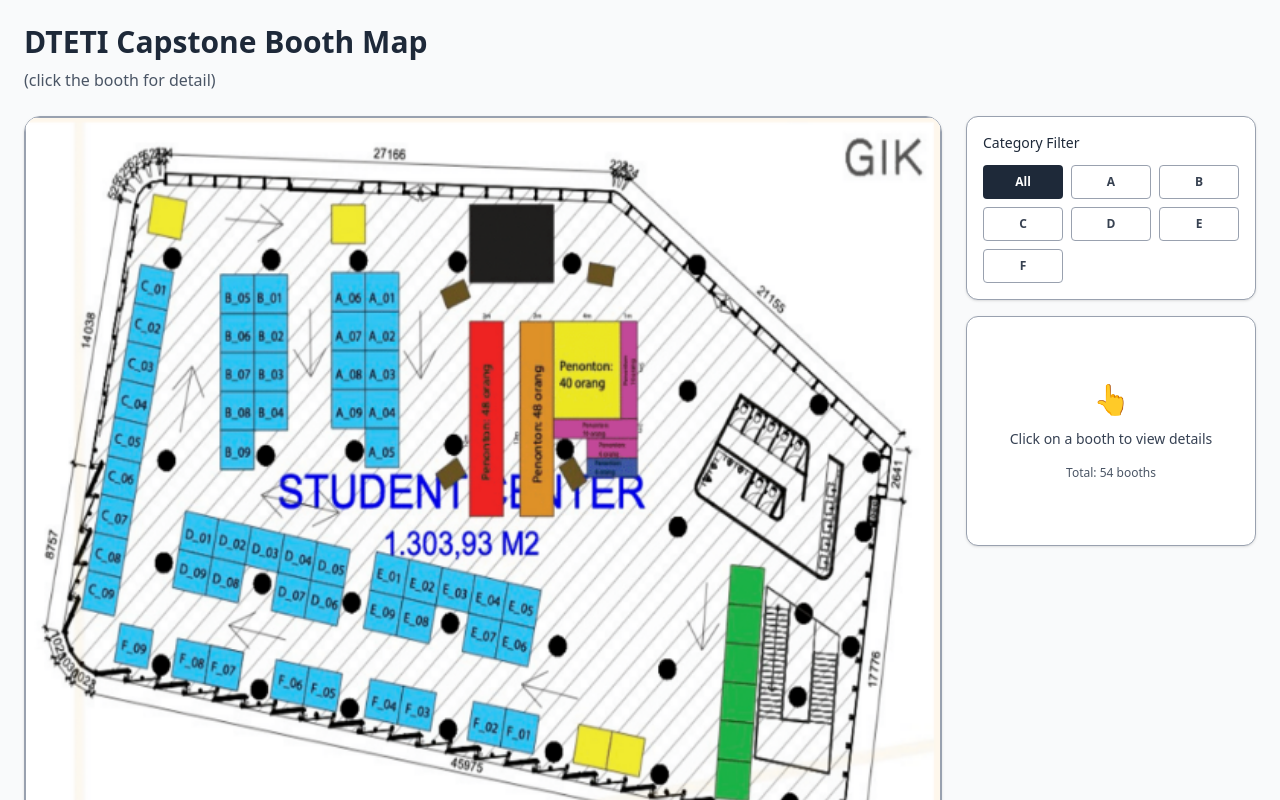
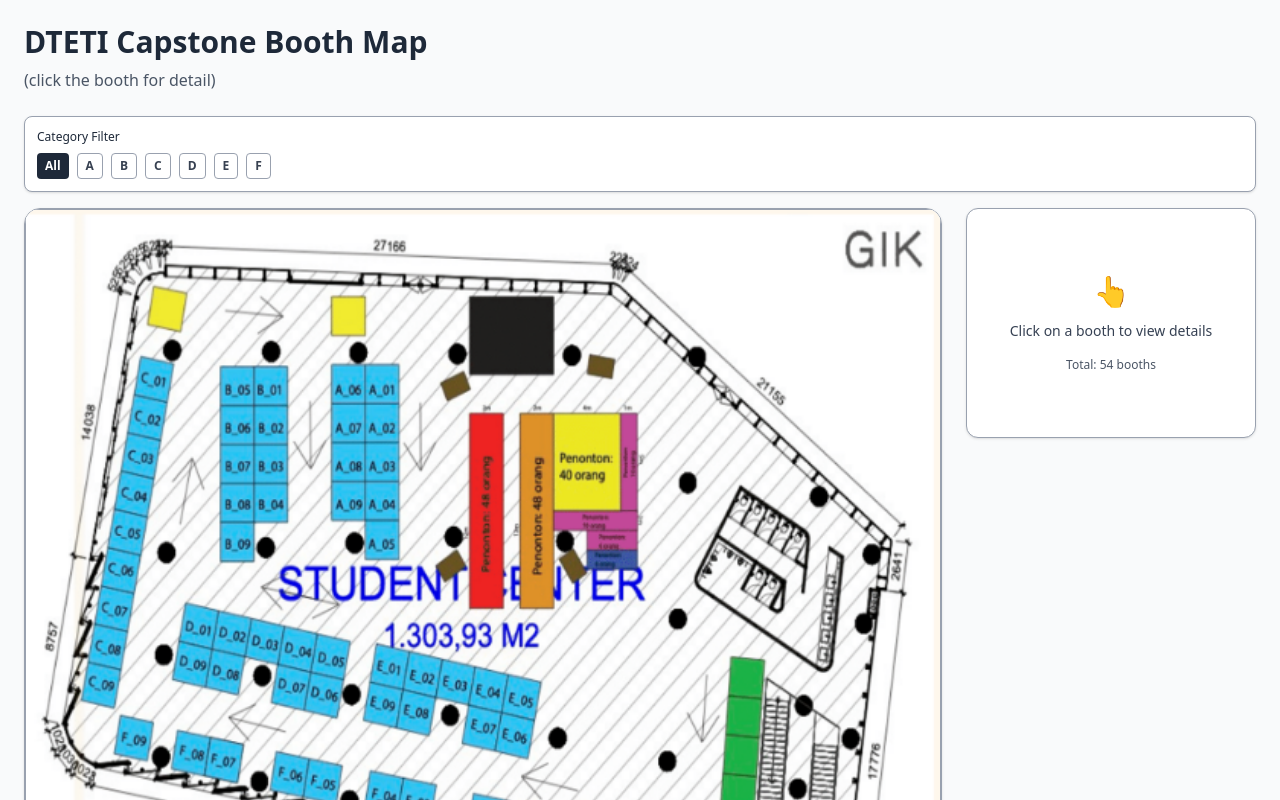
Before and after one commit to AdakHaddad/expomap, a Next.js app: page / in a window 1280 px wide. Shown: the top 800 px of the page. Built offline with nearby package versions, Linux system fonts and the light colour scheme.

Commit message:
add map compact

```diff
--- a/app/page.tsx
+++ b/app/page.tsx
@@ -330,34 +330,15 @@ export default function BoothMapInteractive() {
           (click the booth for detail)
         </p>
 
-        <div className="grid lg:grid-cols-4 gap-4 md:gap-6">
-          {/* Map */}
-          <div className="lg:col-span-3">
-            <div className="bg-white border border-gray-400 rounded-2xl overflow-hidden shadow-sm">
-              <div className="relative w-full" style={{ paddingBottom: '83.33%' }}>
-                <canvas
-                  ref={canvasRef}
-                  width={600}
-                  height={500}
-                  onClick={handleCanvasClick}
-                  onMouseMove={handleCanvasMove}
-                  className="absolute inset-0 w-full h-full border border-gray-400 rounded-lg bg-white"
-                />
-              </div>
-            </div>
-          </div>
-
-          {/* Details Panel */}
-          <div className="lg:col-span-1">
-            {/* Filters */}
-            <div className="bg-white border border-gray-400 rounded-xl p-3 md:p-4 mb-4 shadow-sm">
-              <label className="text-sm text-gray-800 block mb-3 font-medium">
+        {/* Category Filter */}
+        <div className="bg-white border border-gray-400 rounded-lg p-2 md:p-3 mb-4 shadow-sm">
+          <label className="text-xs text-gray-800 block mb-2 font-medium">
             Category Filter
           </label>
-              <div className="grid grid-cols-3 gap-2">
+          <div className="flex flex-wrap gap-2">
             <button
               onClick={() => setSelectedCategory(null)}
-                  className={`py-2 px-3 rounded text-xs font-semibold transition-all ${
+              className={`py-1 px-2 rounded text-xs font-semibold transition-all ${
                 selectedCategory === null
                   ? "bg-gray-800 text-white"
                   : "bg-gray-100 border border-gray-400 text-gray-800 hover:bg-gray-200"
@@ -369,7 +350,7 @@ export default function BoothMapInteractive() {
               <button
                 key={cat.code}
                 onClick={() => setSelectedCategory(cat.code)}
-                    className={`py-2 px-3 rounded text-xs font-semibold transition-all ${
+                className={`py-1 px-2 rounded text-xs font-semibold transition-all ${
                   selectedCategory === cat.code
                     ? "border-2"
                     : "border border-gray-400"
@@ -390,6 +371,25 @@ export default function BoothMapInteractive() {
           </div>
         </div>
 
+        <div className="grid lg:grid-cols-4 gap-4 md:gap-6">
+          {/* Map */}
+          <div className="lg:col-span-3">
+            <div className="bg-white border border-gray-400 rounded-2xl overflow-hidden shadow-sm">
+              <div className="relative w-full" style={{ paddingBottom: '83.33%' }}>
+                <canvas
+                  ref={canvasRef}
+                  width={600}
+                  height={500}
+                  onClick={handleCanvasClick}
+                  onMouseMove={handleCanvasMove}
+                  className="absolute inset-0 w-full h-full border border-gray-400 rounded-lg bg-white"
+                />
+              </div>
+            </div>
+          </div>
+
+          {/* Details Panel */}
+          <div className="lg:col-span-1">
             {/* Booth Details */}
             <div className="bg-white border border-gray-400 rounded-xl p-3 md:p-4 h-fit lg:sticky lg:top-24 shadow-sm">
               {selectedBooth ? (
```
Lines whose indentation alone changed are shown as unchanged.
